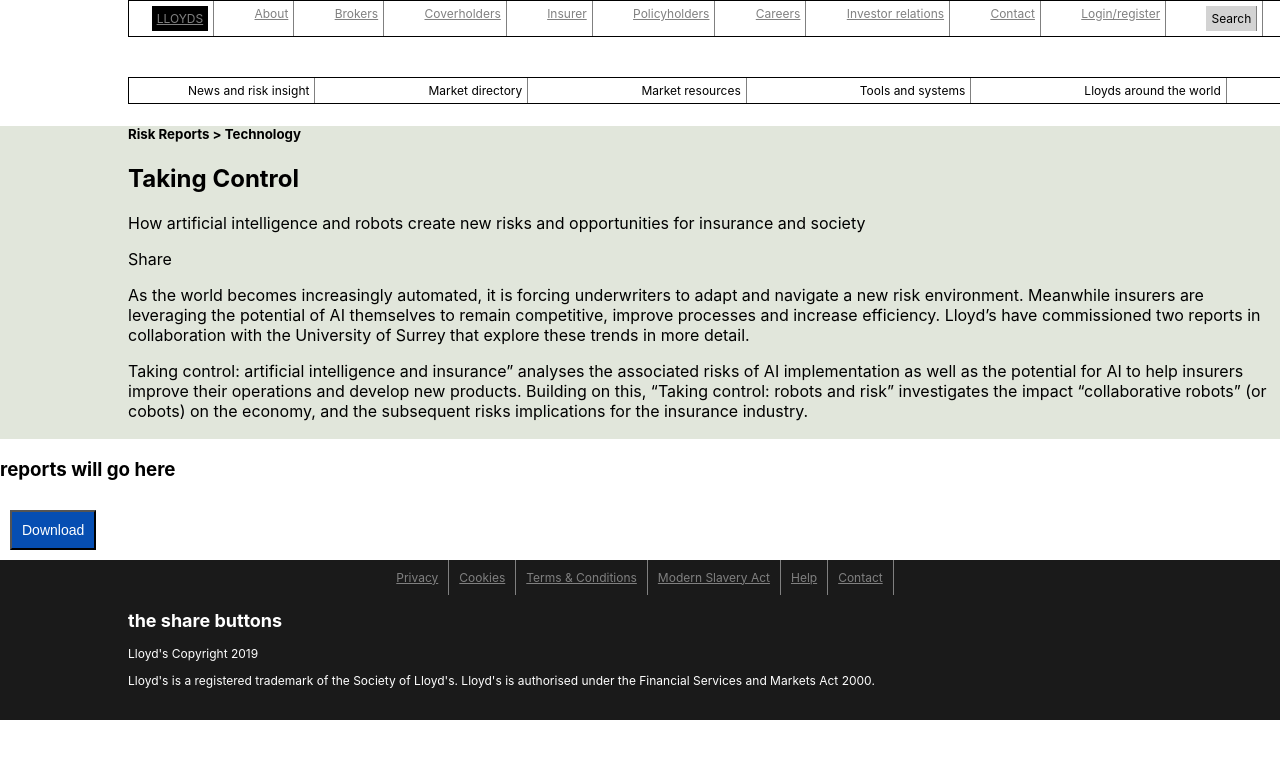
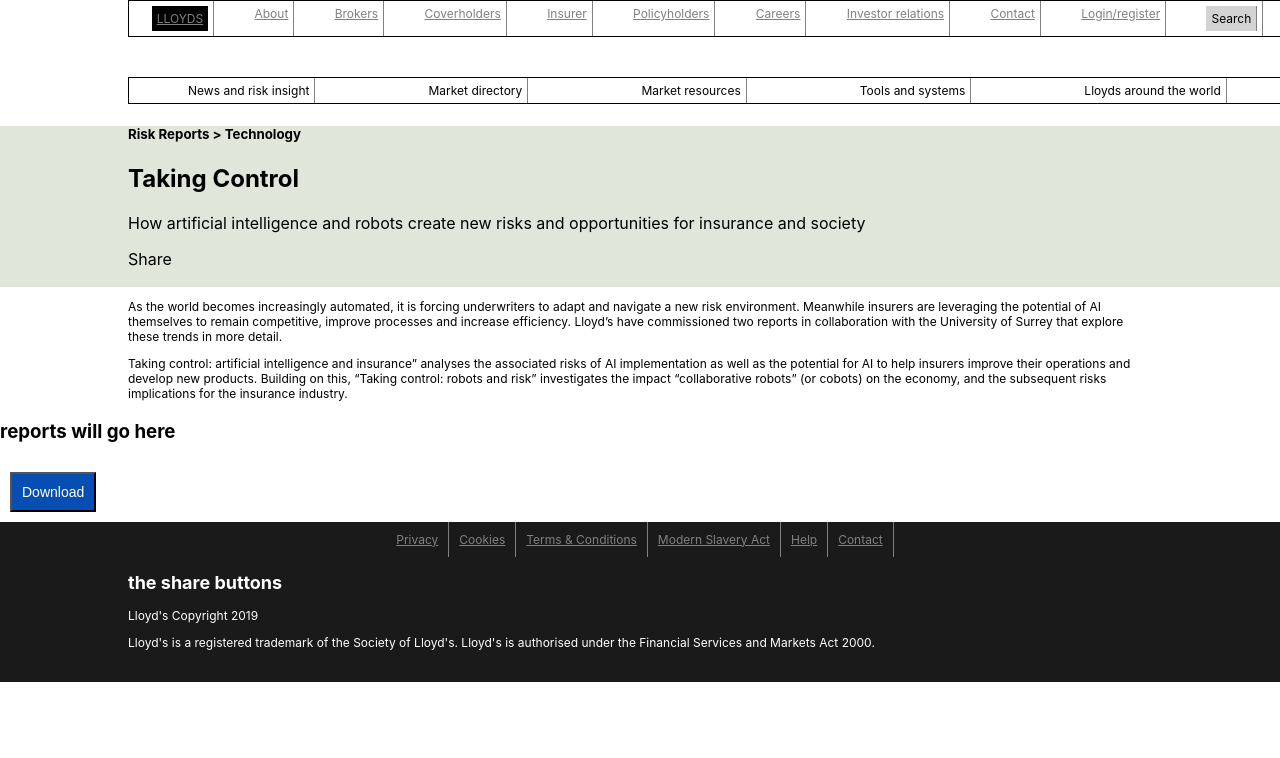
Before and after one commit to MiriamPeskowitz/chingu-pre-work, a React (Create React App) app in the folder chingu-lloyds-page/: page / in a window 1280 px wide. Shown: the top 758 px of the page. Built offline with nearby package versions, Linux system fonts and the light colour scheme.

Commit message:
Separates text from body, changes margins

```diff
--- a/chingu-lloyds-page/src/App.css
+++ b/chingu-lloyds-page/src/App.css
@@ -103,6 +103,14 @@
   margin-left: 10%;
 }
 
+.text {
+  background-color: white;
+  margin-left: 10%;
+  margin-right: 10%;
+  padding-bottom: 0px;
+  font-size: 12px;
+}
+
 
 .footer-container {
   background-color:   #1a1a1a;
--- a/chingu-lloyds-page/src/components/Body.js
+++ b/chingu-lloyds-page/src/components/Body.js
@@ -1,12 +1,14 @@
 import React from 'react';
 import RiskReportTechnology from './RiskReportTechnology';
 import Reports from './Reports';
+import Text from './Text';
 import '../App.css';
 
 const Body = () => {
   return (
     <body >
       <RiskReportTechnology />
+      <Text />
       <Reports />
     </body>
   )
--- a/chingu-lloyds-page/src/components/RiskReportTechnology.js
+++ b/chingu-lloyds-page/src/components/RiskReportTechnology.js
@@ -11,10 +11,6 @@
           <p>How artificial intelligence and robots create new risks and opportunities for insurance and society</p>
           <p>Share</p>
         </div>
-
-        <p>As the world becomes increasingly automated, it is forcing underwriters to adapt and navigate a new risk environment. Meanwhile insurers are leveraging the potential of AI themselves to remain competitive, improve processes and increase efficiency. Lloyd’s have commissioned two reports in collaboration with the University of Surrey that explore these trends in more detail.</p>
-
-        <p>Taking control: artificial intelligence and insurance” analyses the associated risks of AI implementation as well as the potential for AI to help insurers improve their operations and develop new products. Building on this, “Taking control: robots and risk” investigates the impact “collaborative robots” (or cobots) on the economy, and the subsequent risks implications for the insurance industry.</p>
       </section>
     </div>
   )
--- /dev/null
+++ b/chingu-lloyds-page/src/components/Text.js
@@ -0,0 +1,12 @@
+import React from 'react';
+
+const Text = () => {
+  return (
+    <div className="text">
+      <p>As the world becomes increasingly automated, it is forcing underwriters to adapt and navigate a new risk environment. Meanwhile insurers are leveraging the potential of AI themselves to remain competitive, improve processes and increase efficiency. Lloyd’s have commissioned two reports in collaboration with the University of Surrey that explore these trends in more detail.</p>
+
+      <p>Taking control: artificial intelligence and insurance” analyses the associated risks of AI implementation as well as the potential for AI to help insurers improve their operations and develop new products. Building on this, “Taking control: robots and risk” investigates the impact “collaborative robots” (or cobots) on the economy, and the subsequent risks implications for the insurance industry.</p>
+    </div>
+  )
+}
+export default Text;
```
